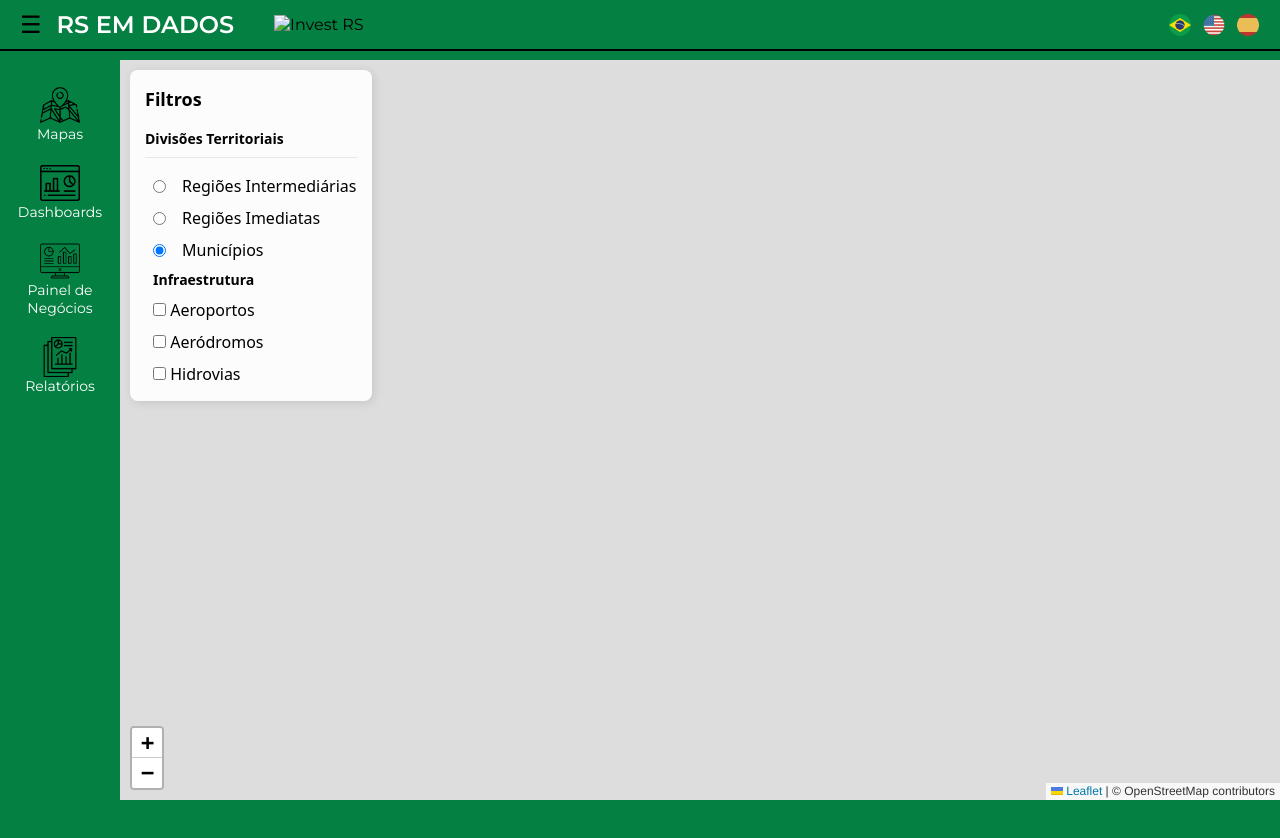
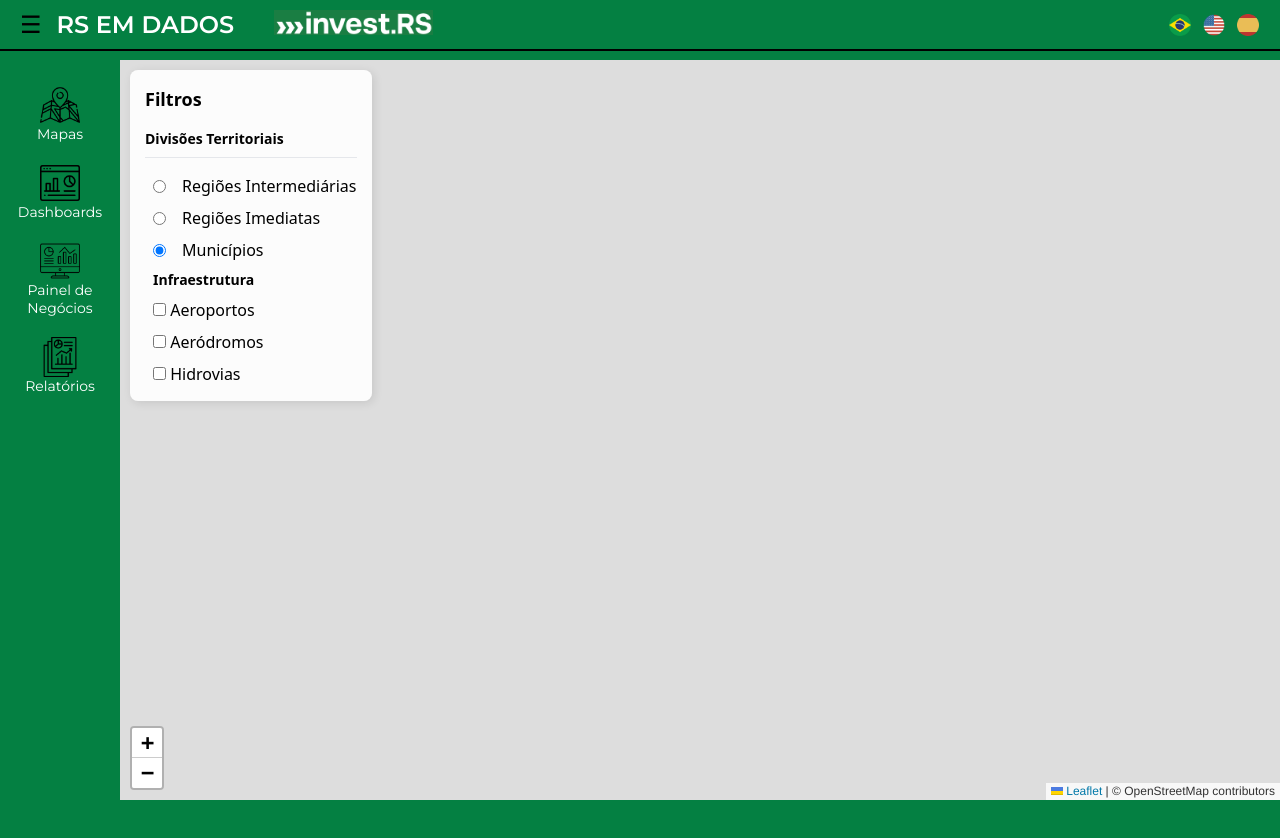
Before and after one commit to rafaelspenglerRS/mapas, a plain HTML site: page index.html in a window 1280 px wide. Drawn offline with nearby package versions, Linux system fonts and the light colour scheme; no server answers.

Commit message:
Add files via upload

```diff
--- a/index.html
+++ b/index.html
@@ -191,7 +191,7 @@
       <div id="menu-toggle" onclick="toggleSidebar()">☰</div>
       <div id="header-title">RS EM DADOS</div>
       <div id="invest-logo">
-        <img src="invest-rs_logo.png" alt="Invest RS">
+        <img src="./img/invest-rs_logo.png" alt="Invest RS">
       </div>
     </div>
     <!-- Seletor de idiomas -->
```
